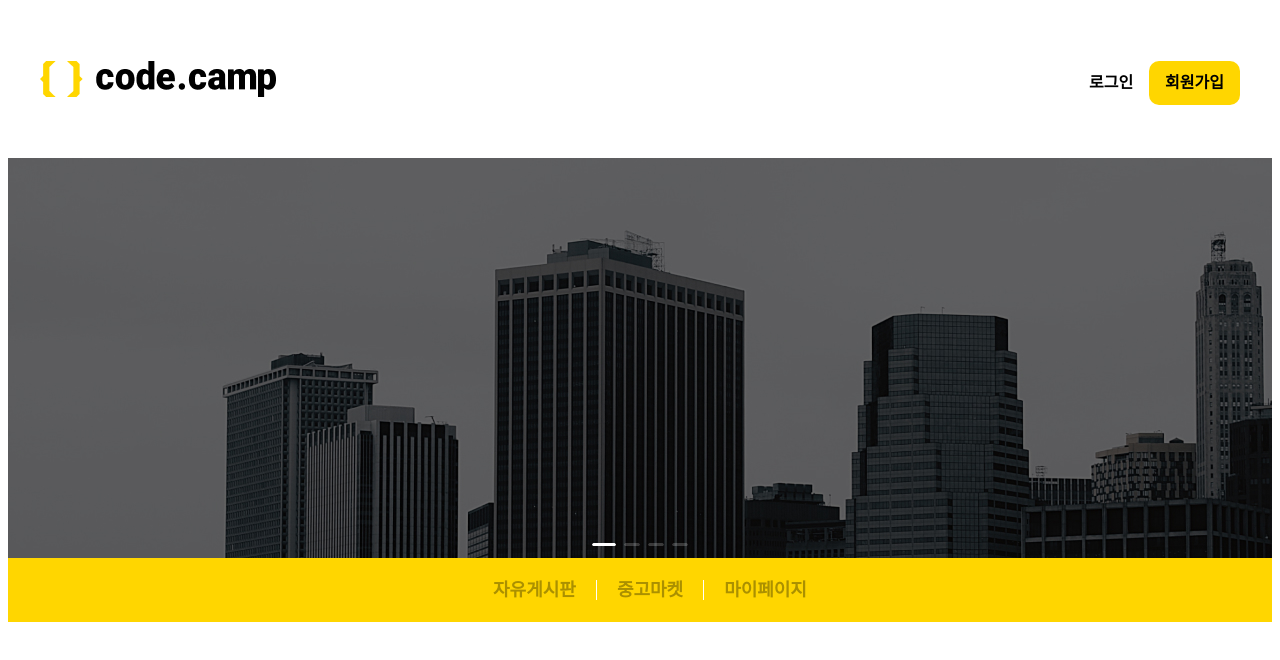
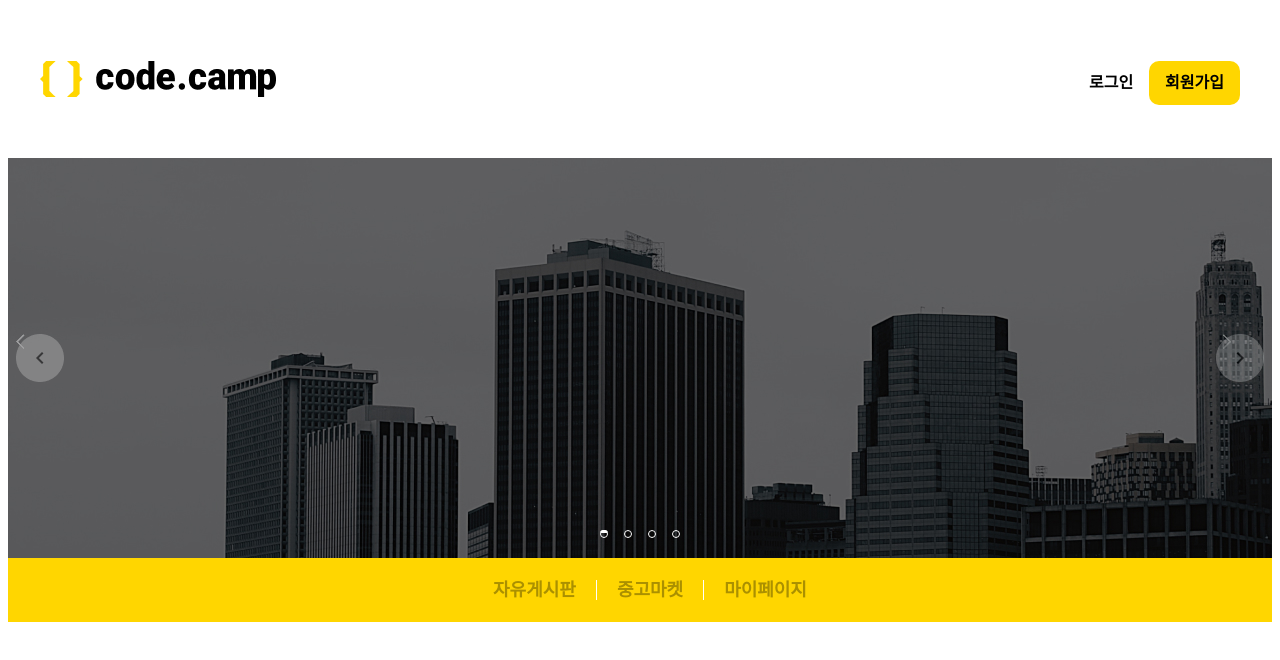
Before and after one commit to yiseo0/portfolio-board, a Next.js app: page / in a window 1280 px wide. Shown: the top 660 px of the page. Built offline with nearby package versions, Linux system fonts and the light colour scheme.

Commit message:
feat : 레이아웃 배너 arrow 추가

```diff
--- a/src/commons/layout/banner/LayoutBanner.presenter.tsx
+++ b/src/commons/layout/banner/LayoutBanner.presenter.tsx
@@ -1,14 +1,4 @@
 import * as S from "./LayoutBanner.styles";
-
-
-const contentStyle: React.CSSProperties = {
-  margin: 0,
-  height: "160px",
-  color: "#fff",
-  lineHeight: "160px",
-  textAlign: "center",
-  background: "#364d79",
-};
 
 export default function LayoutBannerUI() {
 	const onChange = (currentSlide: number) => {
@@ -16,13 +6,14 @@ export default function LayoutBannerUI() {
 	};
 
 	return (
-    <div>
-      <S.Slider afterChange={onChange}>
-        <S.SliderImg src="/images/commons/layout/banner/banner1.jpg" alt="" />
-        <S.SliderImg src="/images/commons/layout/banner/banner2.jpg" alt="" />
-        <S.SliderImg src="/images/commons/layout/banner/banner3.jpg" alt="" />
+		<>
+			<S.SliderWrapper>
+				<S.Slider arrows={true} afterChange={onChange}>
+					<S.SlideImg src="/images/commons/layout/banner/banner1.jpg" />
+					<S.SlideImg src="/images/commons/layout/banner/banner2.jpg" />
+					<S.SlideImg src="/images/commons/layout/banner/banner3.jpg" />
 					<S.Slide>
-          <S.SliderImg src="/images/commons/layout/banner/banner4.jpg" alt="" />
+						<S.SlideImg src="/images/commons/layout/banner/banner4.jpg" />
 						<S.SlideText>
 							<S.SlideTextTitle>carousel Design</S.SlideTextTitle>
 							<S.SlideTextDesc>
@@ -35,6 +26,7 @@ export default function LayoutBannerUI() {
 						</S.SlideText>
 					</S.Slide>
 				</S.Slider>
-    </div>
+			</S.SliderWrapper>
+		</>
 	);
 }
--- a/src/commons/layout/banner/LayoutBanner.styles.ts
+++ b/src/commons/layout/banner/LayoutBanner.styles.ts
@@ -1,17 +1,61 @@
 import styled from "@emotion/styled";
 import { Carousel } from "antd";
-import { ISliderImgProps } from "./LayoutBanner.types";
+import type { ISliderImgProps } from "./LayoutBanner.types";
 
+export const SliderWrapper = styled.div`
+  position: relative;
+`;
 export const Slider = styled(Carousel)`
   line-height: 0;
   font-size: 0;
   img {
     width: 100%;
   }
+  .slick-dots {
+    bottom: 20px;
+    li {
+      width: auto !important;
+      height: auto;
+      margin: 0 8px;
+      button {
+        width: 8px;
+        height: 8px;
+        border-radius: 50%;
+        border: 1px solid #fff;
+        background: transparent;
+        opacity: 1;
+        &::after {
+          content: none;
+        }
+      }
+    }
+  }
+  .slick-prev,
+  .slick-next,
+  .slick-prev:hover,
+  .slick-next:hover {
+    position: absolute;
+    top: 50%;
+    left: 50%;
+    transform: translate(-50%, -50%);
+    z-index: 1;
+    width: 48px;
+    height: 48px;
+    border: 0;
+    background: transparent
+      url("/images/commons/layout/banner/banner_arrow.png") no-repeat 0 / cover !important;
+    font-size: 0;
+    text-indent: -9999px;
+  }
+  .slick-prev {
+    margin-left: -600px;
+  }
+  .slick-next {
+    margin-left: 600px;
+    background-position-x: 100% !important;
+  }
 `;
-export const Slide = styled.div`
-
-`;
+export const Slide = styled.div``;
 export const SlideText = styled.div`
   position: absolute;
   top: 6rem;
@@ -20,19 +64,19 @@ export const SlideText = styled.div`
   color: #ffffff;
   text-align: center;
 `;
-export const SlideTextTitle = styled.div`
+export const SlideTextTitle = styled.p`
   font-weight: 700;
   font-size: 3rem;
   line-height: 4.438rem;
   margin-bottom: 2.063rem;
 `;
-export const SlideTextDesc = styled.div`
+export const SlideTextDesc = styled.p`
   font-weight: 500;
   font-size: 0.75rem;
   line-height: 1.125rem;
   text-transform: uppercase;
 `;
-export const SliderImg = styled.div`
+export const SlideImg = styled.div`
   height: 400px;
   background: url(${(props: ISliderImgProps) => props.src}) no-repeat
     center/cover;
```
Also changed, not shown: public/images/commons/layout/banner/banner_arrow.png (added). Lines whose indentation alone changed are shown as unchanged.
